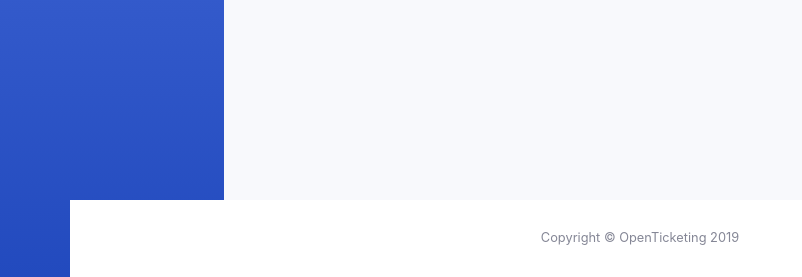
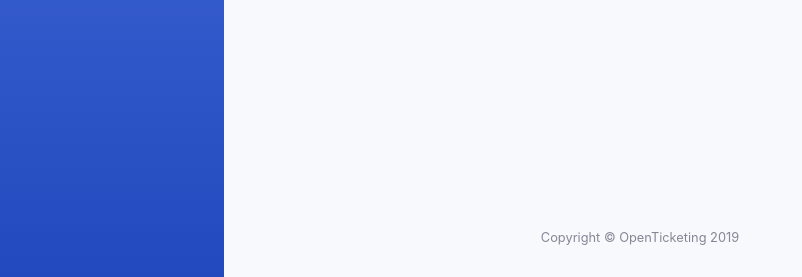
Before and after one commit to majidasadish/OpenTicketing, a Django app: page /tickets/client_my_tickets/ in a window 1280 px wide. Shown: the part 523-800 px from the top of the page, without its empty margins (0-802 px from the left). Run offline with Django 3.2, Linux system fonts and the light colour scheme; data comes from the database, SQL or seed files in the repository; some libraries are stand-ins or nearby versions.

Commit message:
fix footer copyright problem

```diff
--- a/templates/openticketing/partials/_footer.html
+++ b/templates/openticketing/partials/_footer.html
@@ -1,4 +1,4 @@
-<footer class="sticky-footer bg-white footer fixed-bottom container">
+<footer class="sticky-footer footer fixed-bottom container">
     <div class="container my-auto">
         <div class="copyright text-center my-auto">
              <span>Copyright &copy; OpenTicketing 2019</span>
```
